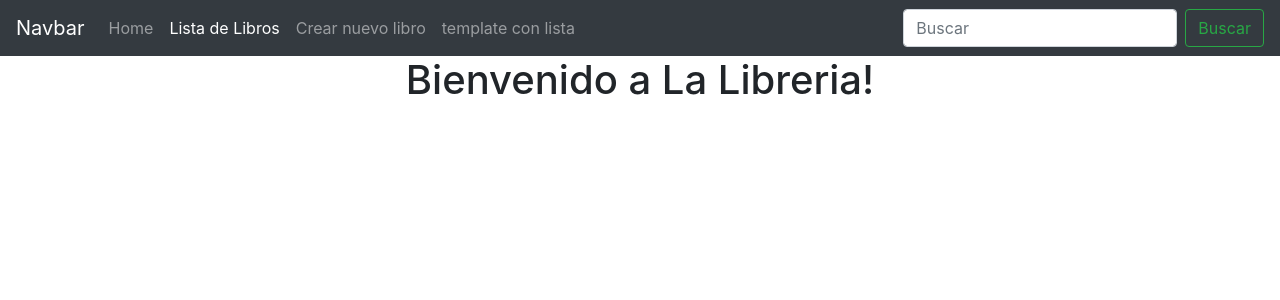
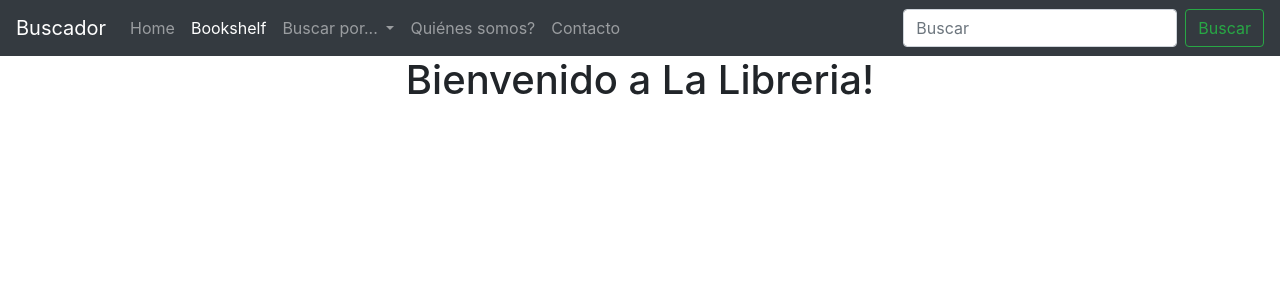
Before and after one commit to nachobugallo/Entrega1Bugallo, a Django app: page /home/ in a window 1280 px wide. Shown: the top 300 px of the page. Run offline with Django 4.2, Linux system fonts and the light colour scheme.

Commit message:
Cambios en html

```diff
--- a/Nucleo/templates/base.html
+++ b/Nucleo/templates/base.html
@@ -15,7 +15,7 @@
 
 <body>
   <nav class="navbar navbar-expand-lg navbar-dark bg-dark">
-    <a class="navbar-brand" href="#">Navbar</a>
+    <a class="navbar-brand" href="#">Buscador</a>
     <button class="navbar-toggler" type="button" data-toggle="collapse" data-target="#navbarSupportedContent"
       aria-controls="navbarSupportedContent" aria-expanded="false" aria-label="Toggle navigation">
       <span class="navbar-toggler-icon"></span>
@@ -27,15 +27,28 @@
           <a class="nav-link" href="/home/">Home</a>
         </li>
         <li class="nav-item active">
-          <a class="nav-link" href="/productos/list-prod/">Lista de Libros <span
+          <a class="nav-link" href="/productos/list-prod/">Bookshelf <span
               class="sr-only">(current)</span></a>
         </li>
-        <li class="nav-item">
-          <a class="nav-link" href="/productos/createprod/">Crear nuevo libro</a>
+        <li class="nav-item dropdown">
+          <a class="nav-link dropdown-toggle" href="createprod/" role="button" data-toggle="dropdown" aria-expanded="false" name="createprod">
+            Buscar por...
+          </a>
+          <div class="dropdown-menu">
+            <a class="dropdown-item" href="#">Nombre</a>
+            <a class="dropdown-item" href="#">Género</a>
+            <a class="dropdown-item" href="#">Autor</a>
+            <div class="dropdown-divider"></div>
+            <a class="dropdown-item" href="#">Something else here</a>
+          </div>
         </li>
         <li class="nav-item">
-          <a class="nav-link" href="/template_lista/">template con lista</a>
+          <a class="nav-link" href="/template_lista/">Quiénes somos?</a>
         </li>
+        <li class="nav-item">
+          <a class="nav-link" href="/template_lista/">Contacto</a>
+        </li>
+
 
       </ul>
       <form class="form-inline my-2 my-lg-0" action="/products/search_products/" method="GET">
--- a/Nucleo/templates/productos/list-prod.html
+++ b/Nucleo/templates/productos/list-prod.html
@@ -10,9 +10,10 @@ Nuestros books
 {% for book in books %}
 
 <div class="card" style="width: 18rem;">
+  <img src="https://encrypted-tbn0.gstatic.com/images?q=tbn:ANd9GcR_X4H8L0q1FhWB-6-HYOS6Ys4sGKiqEH4MQg&usqp=CAU" class="card-img-top" alt="...">
   <div class="card-body">
     <h5 class="card-title">{{book.name}}</h5>
-    <p class="card-text">Por {{book.author}}.</p>
+    <p class="card-text">Por {{book.author}}</p>
   </div>
   <ul class="list-group list-group-flush">
     <li class="list-group-item">Apto menores: {{book.book_is_atp}}</li>
```
Also changed, not shown: Nucleo/db.sqlite3.
